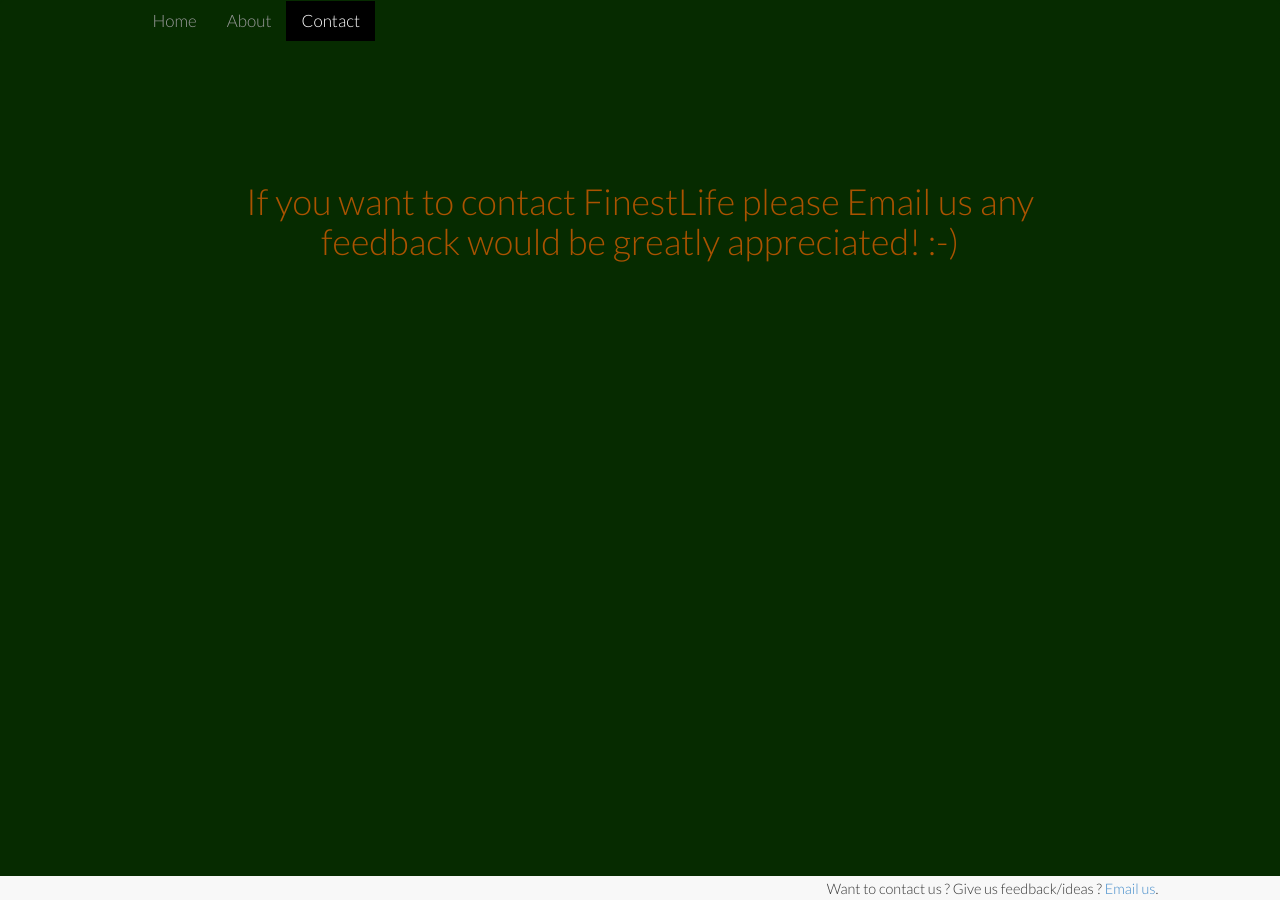
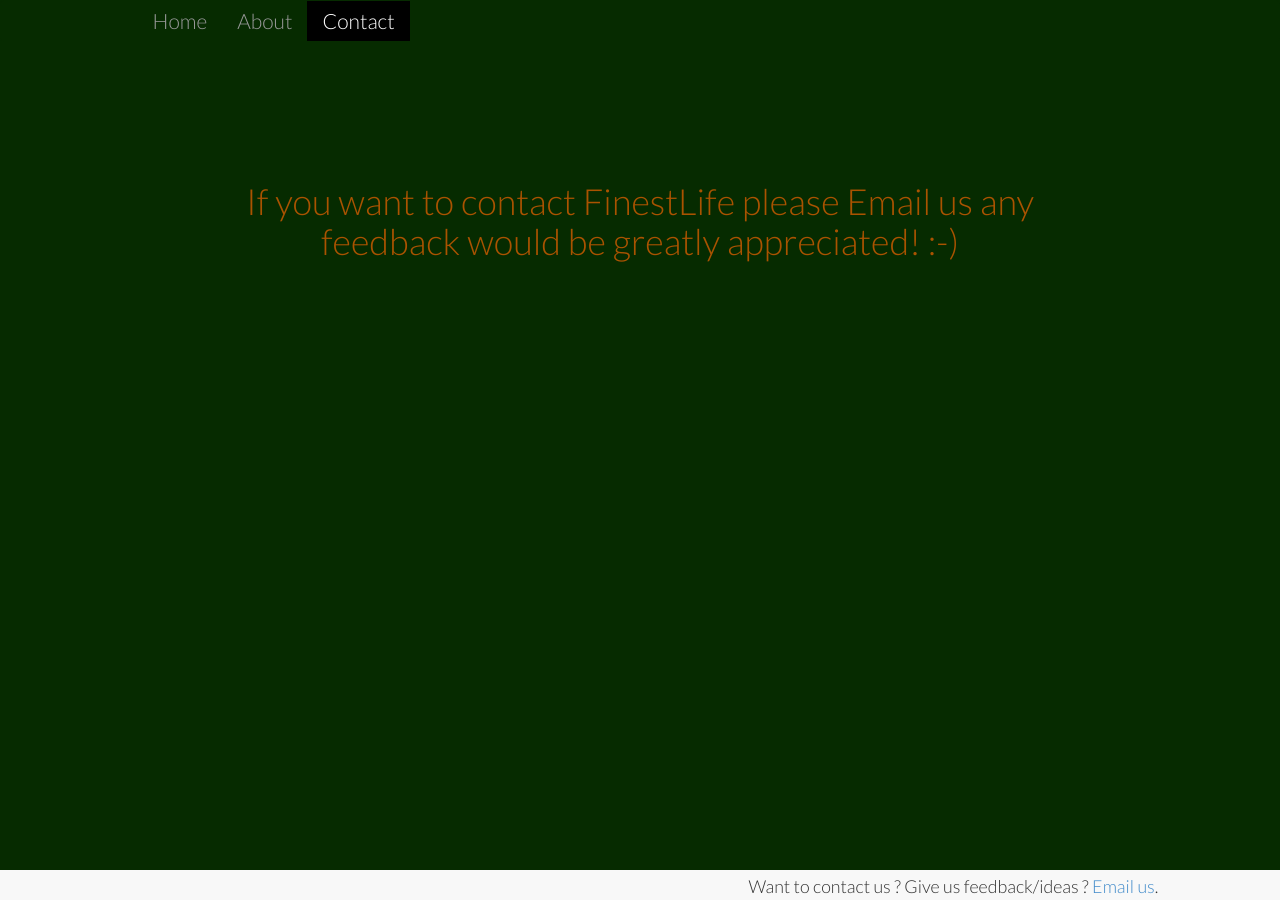
Before and after one commit to tnbred/finestlife, a Jekyll site: the page built from contact/index.html, in a window 1280 px wide. Built offline with Jekyll 4.4.1, drawn with Linux system fonts in a browser that asks for light colours.

Commit message:
revert test

```diff
--- a/css/site.css
+++ b/css/site.css
@@ -1,6 +1,6 @@
 body {
 	font-family: 'Lato', sans-serif;
-	font-size: 17px;
+	font-size: 21px;
 	background-color:#062B00;
 }
 
```
